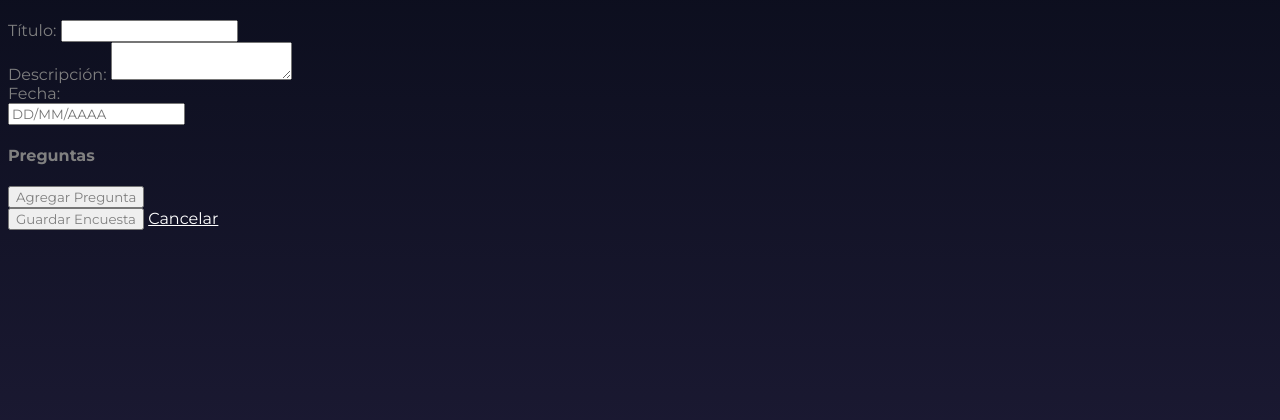
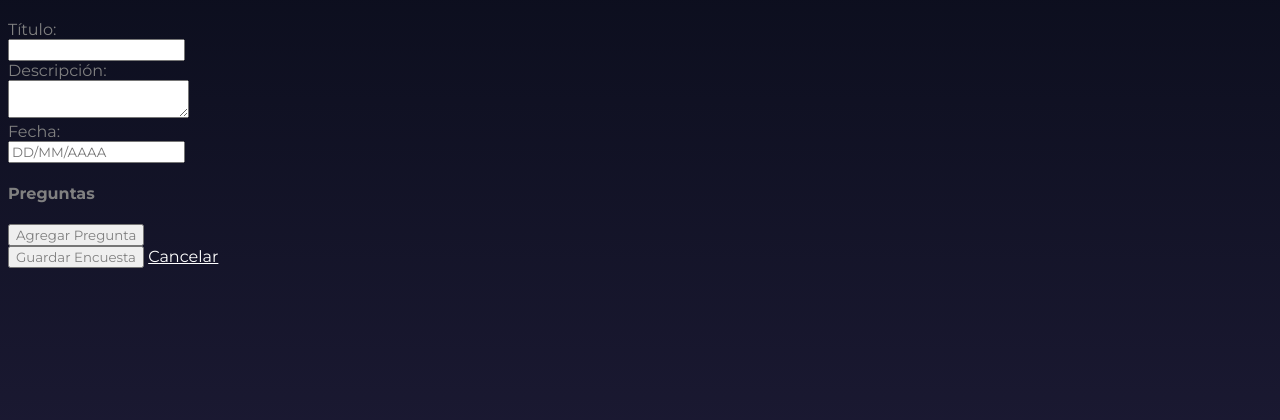
Before and after one commit to Izunny/Proyecto_Encuestas, a PHP site: page /encuestas/encuestas/agregar in a window 1280 px wide. Shown: the part 152-572 px from the top of the page. Run offline with PHP 8.4, Linux system fonts and the light colour scheme.

Commit message:
detalles

```diff
--- a/encuestas/app/views/encuestas/agregar.php
+++ b/encuestas/app/views/encuestas/agregar.php
@@ -2,10 +2,10 @@
 require 'config/database.php';
 
 if ($_SERVER['REQUEST_METHOD'] == 'POST') {
-    // Recoger los datos del formulario
+
     $titulo = $_POST['titulo'];
     $descripcion = $_POST['descripcion'];
-    $fecha = $_POST['fecha'];  // Recoger la fecha
+    $fecha = $_POST['fecha'];
 
     // Preguntas como arrays
     $preguntas = $_POST['preguntas'] ?? [];
@@ -72,12 +72,16 @@ if ($_SERVER['REQUEST_METHOD'] == 'POST') {
             <form action="router.php?url=encuestas/agregar" method="POST">
             <div class="row">
             <div class="form-group col-md-4">
-                <label>Título:</label>
+                <label style="margin-top: 4px;">Título:</label>
+                <div class="input-group">
                 <input type="text" name="titulo" class="form-control" required>
+                </div>
             </div>
             <div class="form-group col-md-4">
-                <label>Descripción:</label>
+                <label style="margin-top: 4px;">Descripción:</label>
+                <div class="input-group">
                 <textarea name="descripcion" class="form-control" required></textarea>
+                </div>
             </div>
             <div class="form-group col-md-4">
                 <label style="margin-top: 4px;">Fecha:</label>
--- a/encuestas/config.php
+++ b/encuestas/config.php
@@ -2,7 +2,7 @@
 define('DB_SERVER', 'localhost');
 define('DB_USERNAME', 'root');
 define('DB_PASSWORD', '');
-define('DB_NAME', 'db_encuesta');
+define('DB_NAME', 'db_encuestas');
 
 /* Se conecta a la base de datos MySQL*/
 $link = mysqli_connect(DB_SERVER, DB_USERNAME, DB_PASSWORD, DB_NAME);
--- a/encuestas/config/database.php
+++ b/encuestas/config/database.php
@@ -1,7 +1,7 @@
 <?php
 
 $host = 'localhost';
-$db   = 'db_encuesta';                // Reemplaza con el nombre de tu BD
+$db   = 'db_encuestas';
 $user = 'root';
 $pass = '';
 $charset = 'utf8mb4';
```
Also changed, not shown: encuestas/register.php (+21 -21 lines).
